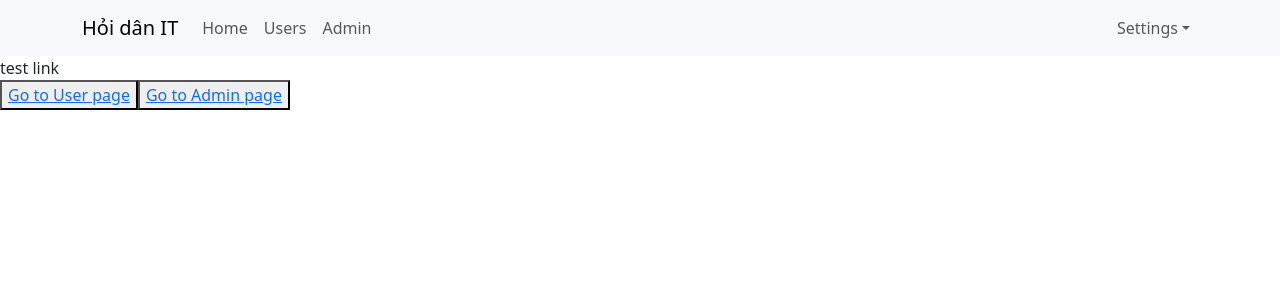
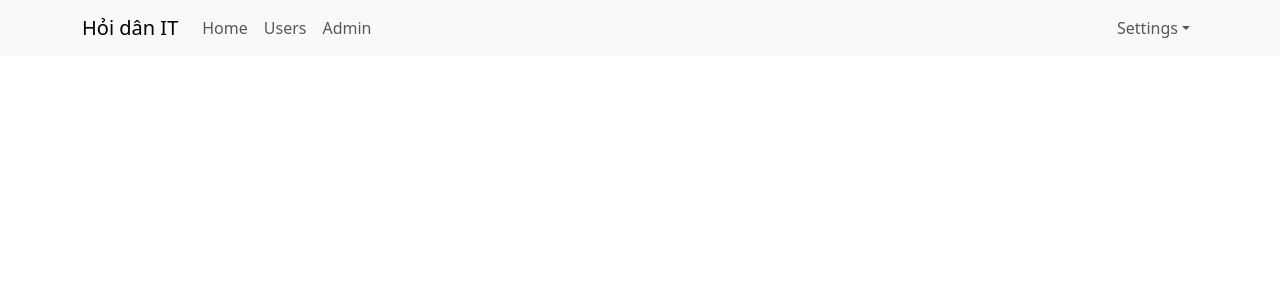
Before and after one commit to alfie-tran/demo-react, a React (Create React App) app: page / in a window 1280 px wide. Shown: the top 300 px of the page. Built offline with nearby package versions, Linux system fonts and the light colour scheme.

Commit message:
Dung Outlet de ke thua va thiet ke lai bo cuc

```diff
--- a/src/App.js
+++ b/src/App.js
@@ -1,20 +1,16 @@
 import './App.scss';
 import Header from './components/Header/Header';
-import { Link } from 'react-router-dom'; //thu vien dieu huong nguoi dung
+import { Link, Outlet } from 'react-router-dom'; //thu vien dieu huong nguoi dung
 const App = () => {
 	return (
-		<div className="App">
-			<Header />
-			<div>
-				test link
-				<div>
-					<button>
-						{/* Link to: dieu huong nguoi dung. Ben trong thu vien da co ham event.preventDefault cho nen no ko can reload lai chuong trinh*/}
-						<Link to="/users">Go to User page</Link>
-					</button>
-					<button>
-						<Link to="/admins">Go to Admin page</Link>
-					</button>
+		<div className="app-container">
+			<div className="header-container">
+				<Header />
+			</div>
+			<div className="main-container">
+				<div className="sidenav-container"></div>
+				<div className="app-content">
+					<Outlet />
 				</div>
 			</div>
 		</div>
--- a/src/index.js
+++ b/src/index.js
@@ -16,9 +16,10 @@
 		<BrowserRouter>
 			{/* Route Layout */}
 			<Routes>
-				<Route path="/" element={<App />} />
-				<Route path="/users" element={<User />} />
-				<Route path="/admins" element={<Admin />} />
+				<Route path="/" element={<App />}>
+					<Route path="/users" element={<User />} />
+					<Route path="/admins" element={<Admin />} />
+				</Route>
 			</Routes>
 		</BrowserRouter>
 		{/* </React.StrictMode> */}
```
